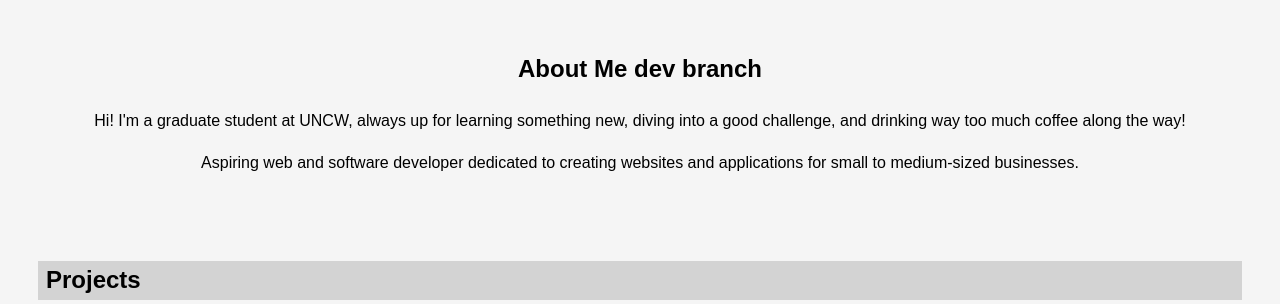
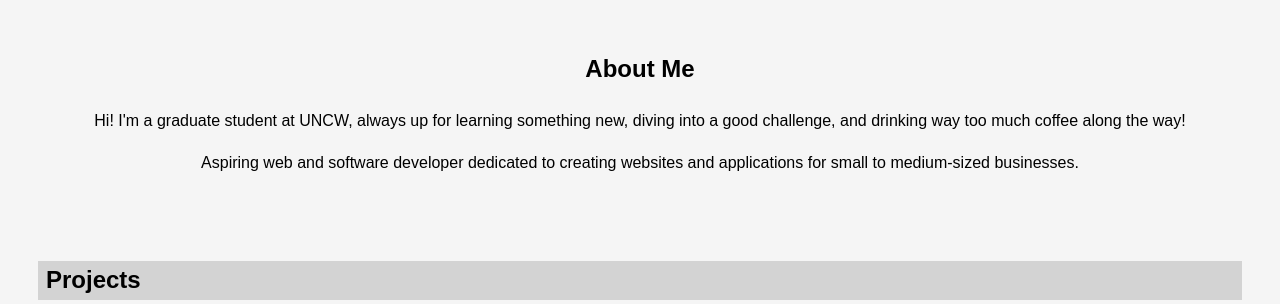
Before and after one commit to lukecbutler/lukecbutler-dev, a Flask app: page / in a window 1280 px wide. Shown: the part 199-503 px from the top of the page. Run offline with Flask 3, Linux system fonts and the light colour scheme.

Commit message:
Update homepage.html

```diff
--- a/templates/homepage.html
+++ b/templates/homepage.html
@@ -7,7 +7,7 @@
 {% block body %}
 
 <section id="about">
-    <h2 id="abouth2">About Me dev branch</h2>
+    <h2 id="abouth2">About Me</h2>
     <p>Hi! I'm a graduate student at UNCW, always up for learning something new, diving into a good challenge, and drinking way too much coffee along the way! </p>
     <p>Aspiring web and software developer dedicated to creating websites and applications for small to medium-sized businesses.</p>
 </section>
```
